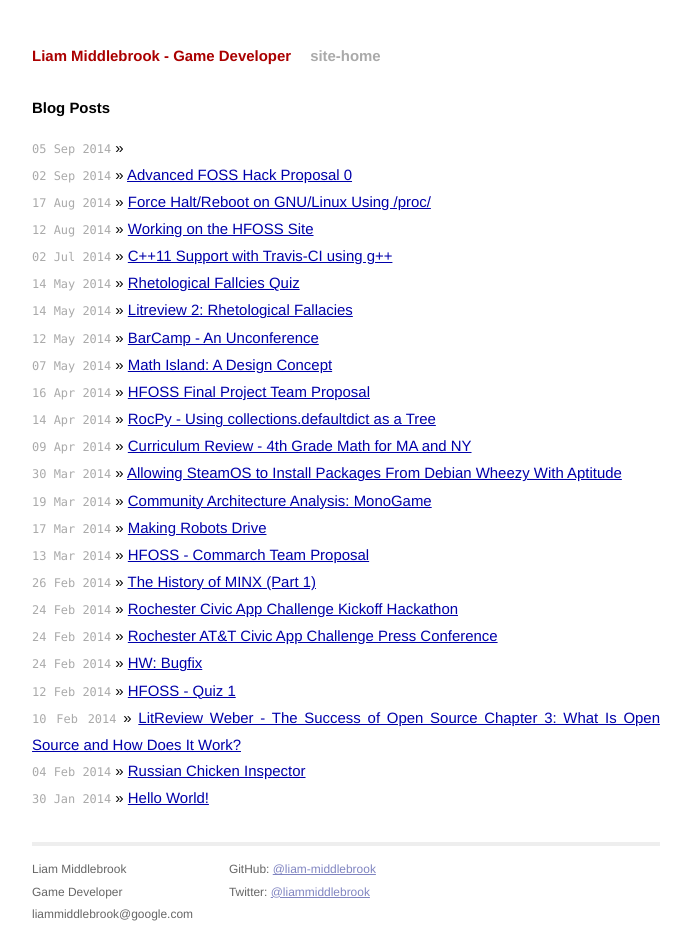
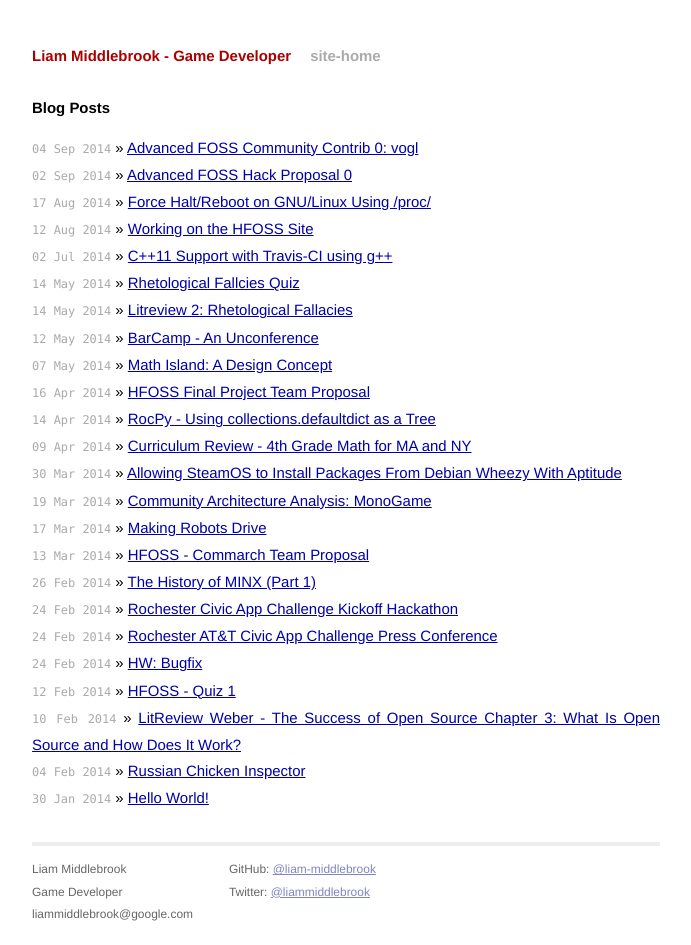
Before and after one commit to liam-middlebrook/blog, a Jekyll site: the page built from index.html, in a window 1280 px wide. Shown: the whole page, without its empty margins (294-985 px from the left). Built offline with Jekyll 4.4.1, drawn with Linux system fonts in a browser that asks for light colours; Markdown is read by kramdown in place of the engine named in the settings.

Commit message:
fixed yaml on vogl post

```diff
--- a/_posts/2014-09-04-vogl-cmake.markdown
+++ b/_posts/2014-09-04-vogl-cmake.markdown
@@ -1,6 +1,6 @@
 ---
 layout: post
-title: Advanced FOSS Community Contrib 0: vogl
+title: "Advanced FOSS Community Contrib 0: vogl"
 tags: [ADVFOSS, Community]
 ---
 #Community Contribution
```
